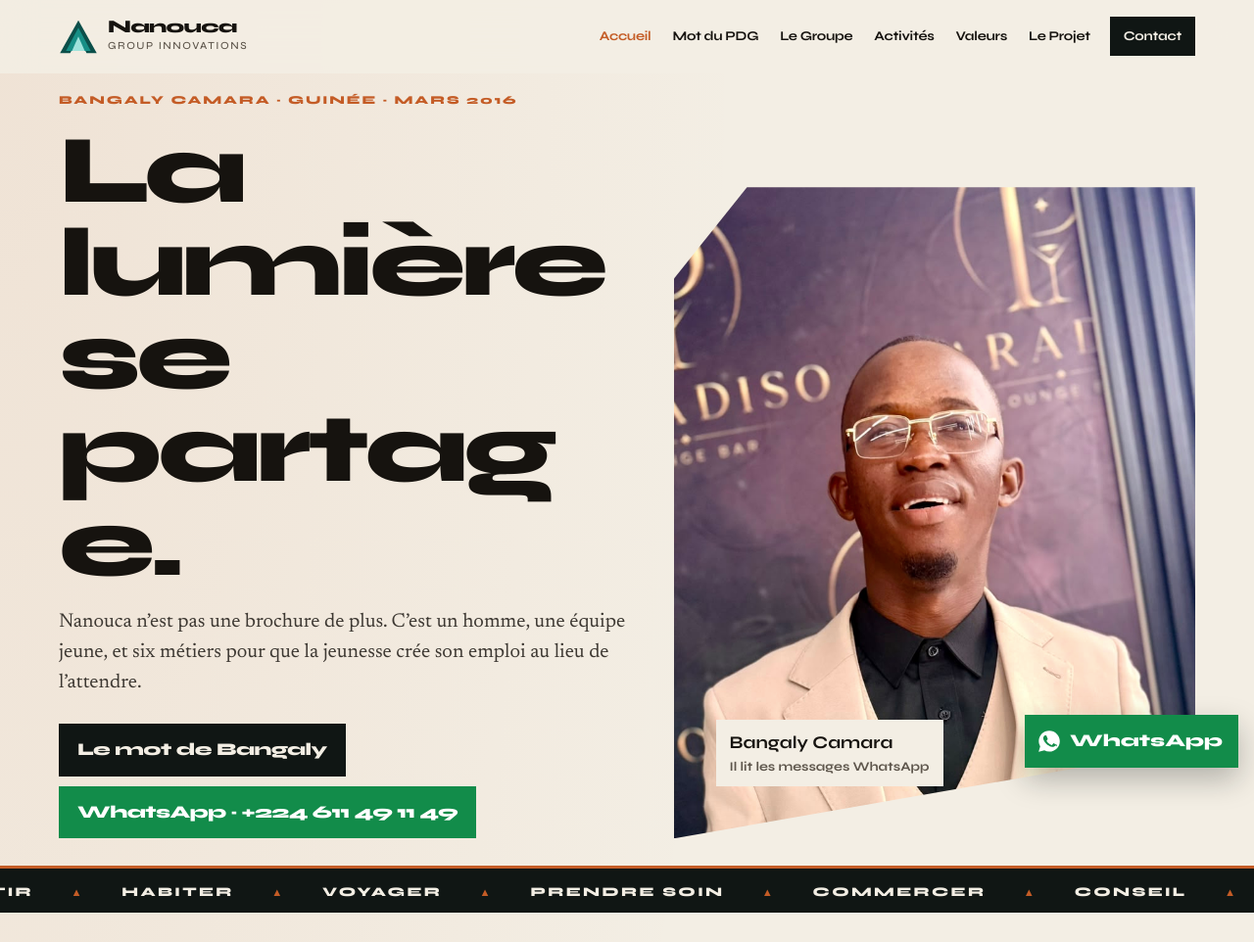
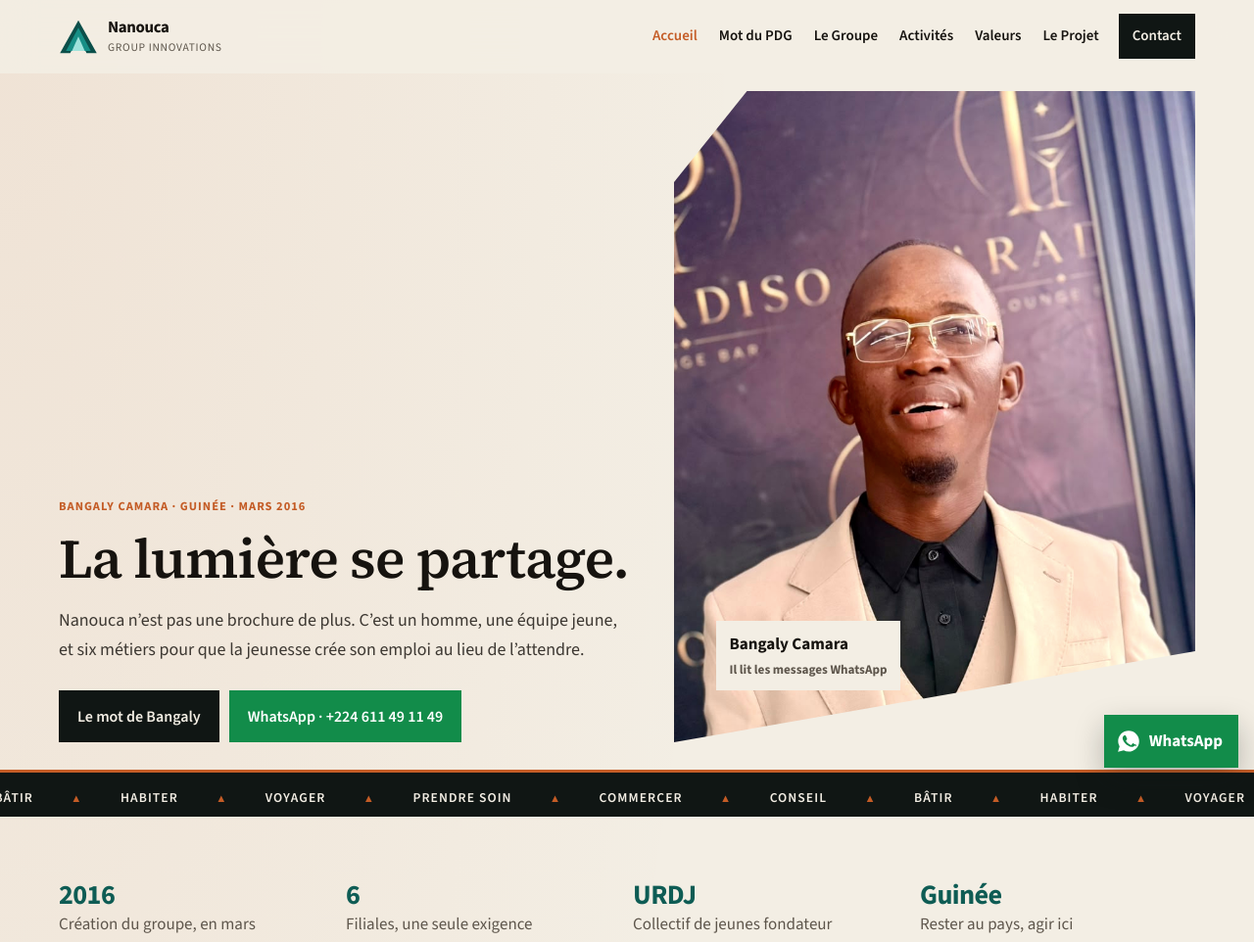
Before and after one commit to camaralaminemoh93-byte/nanouca-group-innovations, a plain HTML site: page index.html in a window 1280 px wide. Shown: the top 962 px of the page at 98% size. Drawn offline with nearby package versions, Linux system fonts and the light colour scheme.

Commit message:
Rendre la typographie plus lisible et plus professionnelle.
Co-authored-by: Cursor <cursoragent@cursor.com>

```diff
--- a/css/styles.css
+++ b/css/styles.css
@@ -11,6 +11,8 @@
   --danger: #9b2c2c;
   --wa: #128c4a;
   --header: 74px;
+  --sans: "Source Sans 3", "Segoe UI", sans-serif;
+  --serif: "Source Serif 4", Georgia, serif;
   color-scheme: light;
 }
 
@@ -26,9 +28,10 @@ html {
 body {
   margin: 0;
   overflow-x: clip;
-  font-family: "Newsreader", Georgia, serif;
-  font-size: 1.12rem;
-  line-height: 1.55;
+  font-family: var(--sans);
+  font-size: 1.0625rem;
+  line-height: 1.7;
+  font-weight: 400;
   color: var(--ink);
   background:
     radial-gradient(ellipse at 0% 0%, rgba(196, 92, 38, 0.08), transparent 42%),
@@ -39,13 +42,13 @@ img { max-width: 100%; height: auto; }
 button, input, select, textarea { font: inherit; }
 
 h1, h2, h3, h4 {
-  font-family: "Syne", "Segoe UI", sans-serif;
-  font-weight: 750;
-  letter-spacing: -0.045em;
-  line-height: 0.96;
+  font-family: var(--serif);
+  font-weight: 600;
+  letter-spacing: -0.015em;
+  line-height: 1.2;
   color: var(--ink);
   margin: 0;
-  overflow-wrap: break-word;
+  text-wrap: balance;
 }
 
 p { margin: 0; }
@@ -98,19 +101,20 @@ a { color: var(--teal); }
 .brand img { width: 40px; height: auto; }
 .brand strong {
   display: block;
-  font-family: "Syne", sans-serif;
-  font-weight: 800;
-  letter-spacing: -0.04em;
-  font-size: 1.15rem;
-  line-height: 1;
+  font-family: var(--sans);
+  font-weight: 700;
+  letter-spacing: -0.02em;
+  font-size: 1.05rem;
+  line-height: 1.15;
 }
 .brand small {
   display: block;
   margin-top: 3px;
   color: var(--muted);
-  font-family: "Syne", sans-serif;
-  font-size: 0.68rem;
-  letter-spacing: 0.14em;
+  font-family: var(--sans);
+  font-size: 0.72rem;
+  letter-spacing: 0.06em;
+  line-height: 1.3;
   text-transform: uppercase;
 }
 
@@ -153,10 +157,10 @@ a { color: var(--teal); }
 .site-nav a {
   text-decoration: none;
   color: var(--ink);
-  font-family: "Syne", sans-serif;
-  font-weight: 700;
-  font-size: 0.84rem;
-  letter-spacing: -0.02em;
+  font-family: var(--sans);
+  font-weight: 600;
+  font-size: 0.9375rem;
+  letter-spacing: 0;
   padding: 8px 10px;
 }
 .site-nav a:hover,
@@ -177,23 +181,26 @@ a { color: var(--teal); }
 .stage-copy, .stage-grid > * { min-width: 0; }
 .stage-grid, .hero-grid, .pdg-layout, .contact-layout, .split { display: grid; gap: 28px; }
 .stage h1, .page-hero h1, .hero h1 {
-  font-size: clamp(2.35rem, 12vw, 6.2rem);
-  max-width: 9em;
+  font-size: clamp(2.15rem, 4.4vw, 3.55rem);
+  line-height: 1.15;
+  max-width: 14em;
 }
 .eyebrow {
-  margin: 0 0 14px;
+  margin: 0 0 12px;
   color: var(--copper);
-  font-family: "Syne", sans-serif;
-  font-size: 0.75rem;
-  font-weight: 800;
-  letter-spacing: 0.16em;
+  font-family: var(--sans);
+  font-size: 0.78rem;
+  font-weight: 700;
+  letter-spacing: 0.08em;
+  line-height: 1.4;
   text-transform: uppercase;
 }
 .lede {
-  margin-top: 18px;
-  max-width: 38rem;
+  margin-top: 16px;
+  max-width: 40rem;
   color: #3d3832;
-  font-size: 1.25rem;
+  font-size: 1.125rem;
+  line-height: 1.65;
 }
 .actions { display: flex; flex-wrap: wrap; gap: 10px; margin-top: 26px; }
 
@@ -210,9 +217,10 @@ a { color: var(--teal); }
   background: var(--night);
   color: var(--paper);
   text-decoration: none;
-  font-family: "Syne", sans-serif;
-  font-weight: 750;
-  letter-spacing: -0.03em;
+  font-family: var(--sans);
+  font-size: 1rem;
+  font-weight: 600;
+  letter-spacing: 0;
   cursor: pointer;
 }
 .btn:hover { background: var(--copper); border-color: var(--copper); color: white; }
@@ -244,7 +252,7 @@ a { color: var(--teal); }
   max-width: 16rem;
 }
 .stage-photo strong,
-.stage-photo span { display: block; font-family: "Syne", sans-serif; }
+.stage-photo span { display: block; font-family: var(--sans); }
 .stage-photo span { color: var(--muted); font-size: 0.82rem; font-weight: 700; }
 
 .marquee {
@@ -268,11 +276,11 @@ a { color: var(--teal); }
   padding: 14px 0;
 }
 .marquee-track span {
-  font-family: "Syne", sans-serif;
-  font-weight: 800;
-  letter-spacing: 0.18em;
+  font-family: var(--sans);
+  font-weight: 600;
+  letter-spacing: 0.08em;
   text-transform: uppercase;
-  font-size: 0.82rem;
+  font-size: 0.85rem;
 }
 .marquee-track span::before {
   content: "▲";
@@ -283,7 +291,7 @@ a { color: var(--teal); }
 @keyframes drift { to { transform: translateX(-50%); } }
 
 .section { padding: 64px 0; }
-.section h2 { font-size: clamp(2rem, 4vw, 3.1rem); margin-bottom: 12px; }
+.section h2 { font-size: clamp(1.7rem, 2.6vw, 2.25rem); line-height: 1.25; margin-bottom: 12px; }
 .section-head {
   display: flex;
   flex-wrap: wrap;
@@ -292,7 +300,7 @@ a { color: var(--teal); }
   align-items: end;
   margin-bottom: 22px;
 }
-.section-head p { max-width: 34rem; color: var(--muted); font-size: 1.15rem; }
+.section-head p { max-width: 36rem; color: var(--muted); font-size: 1.0625rem; line-height: 1.6; }
 .band { background: transparent; }
 
 .stats {
@@ -303,10 +311,11 @@ a { color: var(--teal); }
 .stat, .card { min-width: 0; }
 .stat strong {
   display: block;
-  font-family: "Syne", sans-serif;
-  font-size: clamp(2rem, 4vw, 3rem);
-  font-weight: 800;
-  letter-spacing: -0.05em;
+  font-family: var(--sans);
+  font-size: clamp(1.55rem, 2.2vw, 2rem);
+  font-weight: 650;
+  letter-spacing: -0.02em;
+  line-height: 1.15;
   color: var(--teal);
 }
 .stat span { color: var(--muted); }
@@ -319,7 +328,7 @@ a { color: var(--teal); }
   border-radius: 0;
   padding: 18px 4px 8px;
 }
-.card h3 { font-size: 1.45rem; margin: 8px 0; }
+.card h3 { font-size: 1.3rem; line-height: 1.3; margin: 8px 0; }
 .card p { color: #3f3a34; }
 .card-link {
   display: flex;
@@ -331,7 +340,7 @@ a { color: var(--teal); }
 .card-link:hover { color: var(--copper); }
 .card-link:hover h3 { color: var(--copper); }
 .index, .activity-index {
-  font-family: "Syne", sans-serif;
+  font-family: var(--sans);
   color: var(--copper);
   letter-spacing: 0.08em;
   font-weight: 800;
@@ -339,7 +348,7 @@ a { color: var(--teal); }
 .more {
   margin-top: auto;
   padding-top: 16px;
-  font-family: "Syne", sans-serif;
+  font-family: var(--sans);
   font-weight: 800;
   font-size: 0.86rem;
   letter-spacing: 0.04em;
@@ -353,16 +362,16 @@ a { color: var(--teal); }
 }
 .quote-band blockquote {
   margin: 0;
-  max-width: 14em;
-  font-family: "Newsreader", Georgia, serif;
-  font-weight: 480;
+  font-family: var(--serif);
+  font-weight: 500;
   font-style: italic;
-  font-size: clamp(2rem, 5vw, 3.6rem);
-  line-height: 1.12;
+  font-size: clamp(1.55rem, 3vw, 2.35rem);
+  line-height: 1.35;
+  max-width: 20em;
 }
 .quote-band figcaption {
   margin-top: 18px;
-  font-family: "Syne", sans-serif;
+  font-family: var(--sans);
   letter-spacing: 0.14em;
   text-transform: uppercase;
   font-size: 0.75rem;
@@ -392,7 +401,7 @@ a { color: var(--teal); }
   color: var(--paper);
   padding: 32px 28px;
 }
-.cta-band h2 { color: var(--paper); font-size: clamp(1.8rem, 3vw, 2.6rem); }
+.cta-band h2 { color: var(--paper); font-size: clamp(1.55rem, 2.4vw, 2.1rem); line-height: 1.25; }
 .cta-band p { color: rgba(243, 238, 228, 0.82); max-width: 38rem; }
 
 .page-hero { padding: 42px 0 8px; }
@@ -404,14 +413,14 @@ a { color: var(--teal); }
   border: 1px solid var(--ink);
   color: var(--ink);
   padding: 8px 12px;
-  font-family: "Syne", sans-serif;
+  font-family: var(--sans);
   font-weight: 700;
   font-size: 0.82rem;
 }
 .pills a:hover { background: var(--ink); color: var(--paper); }
 
-.prose h2 { font-size: clamp(1.8rem, 3vw, 2.5rem); margin: 2.2rem 0 0.8rem; }
-.prose h3 { font-size: 1.35rem; margin: 1.3rem 0 0.4rem; }
+.prose h2 { font-size: clamp(1.55rem, 2.4vw, 2rem); line-height: 1.25; margin: 2.2rem 0 0.8rem; }
+.prose h3 { font-size: 1.25rem; line-height: 1.35; margin: 1.3rem 0 0.4rem; }
 .prose p, .prose li, .activity p { max-width: 66ch; }
 .prose p + p, .activity p + p { margin-top: 0.9rem; }
 .activity { padding: 36px 0; border-top: 1px solid var(--ink); }
@@ -422,29 +431,30 @@ a { color: var(--teal); }
   margin: 22px 0;
   padding-left: 16px;
   border-left: 3px solid var(--copper);
-  font-family: "Newsreader", Georgia, serif;
+  font-family: var(--serif);
   font-style: italic;
-  font-size: 1.55rem;
-  line-height: 1.3;
+  font-size: 1.35rem;
+  line-height: 1.4;
   max-width: 22em;
 }
 
 .callout { display: grid; gap: 12px; margin: 18px 0; }
 .callout div { background: var(--night); color: var(--paper); padding: 18px; }
-.callout span { display: block; color: #e7b197; font-family: "Syne", sans-serif; font-size: 0.75rem; letter-spacing: 0.12em; text-transform: uppercase; }
+.callout span { display: block; color: #e7b197; font-family: var(--sans); font-size: 0.75rem; letter-spacing: 0.12em; text-transform: uppercase; }
 .callout strong {
   display: block;
   margin-top: 6px;
-  font-family: "Syne", sans-serif;
-  font-size: 1.7rem;
-  letter-spacing: -0.04em;
+  font-family: var(--sans);
+  font-size: 1.45rem;
+  letter-spacing: -0.02em;
+  line-height: 1.2;
 }
 
 .pdg-portrait figcaption { margin-top: 12px; }
 .pdg-portrait strong, .pdg-portrait span { display: block; }
 .pdg-portrait span { color: var(--muted); }
 .signature { margin-top: 22px; }
-.signature strong { display: block; font-family: "Syne", sans-serif; font-size: 1.4rem; }
+.signature strong { display: block; font-family: var(--sans); font-size: 1.4rem; }
 .signature span { color: var(--muted); }
 
 .form-card, .form-success {
@@ -454,7 +464,7 @@ a { color: var(--teal); }
 }
 .form { display: grid; gap: 14px; }
 .field { display: grid; gap: 6px; }
-.field label { font-family: "Syne", sans-serif; font-weight: 750; font-size: 0.86rem; }
+.field label { font-family: var(--sans); font-weight: 600; font-size: 0.95rem; }
 .field input, .field select, .field textarea {
   width: 100%;
   border: 0;
@@ -475,12 +485,12 @@ a { color: var(--teal); }
 .field textarea[aria-invalid="true"] { border-bottom-color: var(--danger); }
 .error { min-height: 1.1em; color: var(--danger); font-size: 0.92rem; }
 .note { color: var(--muted); font-size: 0.98rem; }
-label .note { font-family: "Newsreader", serif; font-weight: 400; }
+label .note { font-family: var(--sans); font-weight: 400; }
 .hp { position: absolute; left: -9999px; height: 0; overflow: hidden; }
-.contact-aside h2 { font-size: 2.2rem; margin: 8px 0 12px; }
+.contact-aside h2 { font-size: clamp(1.7rem, 2.5vw, 2.1rem); line-height: 1.25; margin: 8px 0 12px; }
 .contact-aside p + p, .note { margin-top: 12px; }
 .contact-list { margin: 18px 0 0; padding: 0; list-style: none; display: grid; gap: 8px; }
-.contact-list a { font-family: "Syne", sans-serif; font-weight: 700; text-decoration: none; color: var(--ink); }
+.contact-list a { font-family: var(--sans); font-weight: 700; text-decoration: none; color: var(--ink); }
 .contact-list a:hover { color: var(--copper); }
 
 .site-footer {
@@ -526,7 +536,7 @@ label .note { font-family: "Newsreader", serif; font-weight: 400; }
   background: var(--wa);
   color: white;
   text-decoration: none;
-  font-family: "Syne", sans-serif;
+  font-family: var(--sans);
   font-weight: 800;
   box-shadow: 0 12px 30px rgba(16, 22, 20, 0.28);
 }
--- a/index.html
+++ b/index.html
@@ -9,7 +9,7 @@
   <link rel="icon" href="assets/logo.svg" type="image/svg+xml">
   <link rel="preconnect" href="https://fonts.googleapis.com">
   <link rel="preconnect" href="https://fonts.gstatic.com" crossorigin>
-  <link href="https://fonts.googleapis.com/css2?family=Newsreader:ital,opsz,wght@0,6..72,400;0,6..72,600;1,6..72,480&family=Syne:wght@500;600;700;800&display=swap" rel="stylesheet">
+  <link href="https://fonts.googleapis.com/css2?family=Source+Sans+3:ital,wght@0,400;0,600;0,700;1,400&family=Source+Serif+4:ital,opsz,wght@0,8..60,500;0,8..60,600;0,8..60,700;1,8..60,500&display=swap" rel="stylesheet">
   <link rel="stylesheet" href="css/styles.css">
   <script type="application/ld+json">
   {
```
Also changed, not shown: activites.html (+1 -1 lines), contact.html (+1 -1 lines), groupe.html (+1 -1 lines), mot-du-pdg.html (+1 -1 lines), projet.html (+1 -1 lines), valeurs.html (+1 -1 lines).
